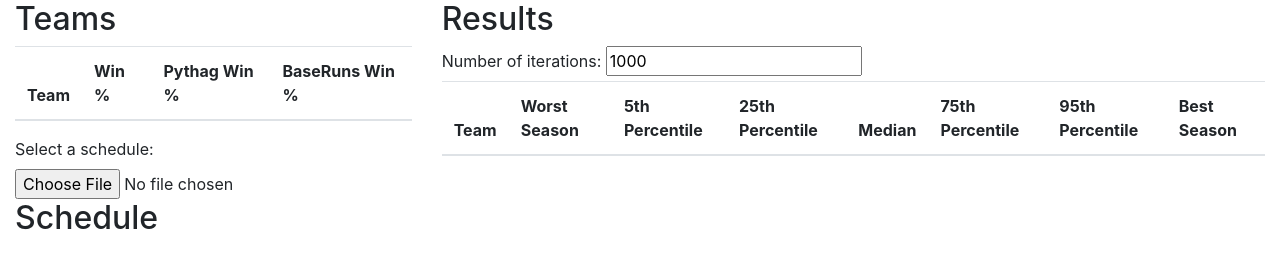
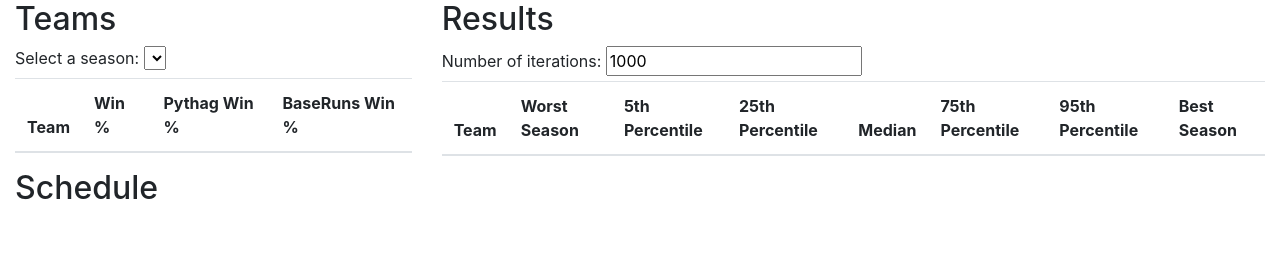
Before and after one commit to seankelly/winsim, a plain HTML site: page index.html in a window 1280 px wide. Drawn offline with nearby package versions, Linux system fonts and the light colour scheme.

Commit message:
Switch to picking a season
The season will include the teams, their results, and the planned
schedule.

```diff
--- a/index.html
+++ b/index.html
@@ -11,6 +11,8 @@
             <div class="row">
                 <div class="col col-lg-4">
                     <h2>Teams</h2>
+                    <label for="season-select">Select a season:</label>
+                    <select id="season-select"></select>
                     <table class="table table-striped">
                         <thead>
                             <tr>
@@ -21,8 +23,6 @@
                             </tr>
                         </thead>
                     </table>
-                    <label for="schedule-select">Select a schedule:</label>
-                    <input id="schedule-select" type="file">
                     <h2>Schedule</h2>
                 </div>
                 <div class="col">
```
